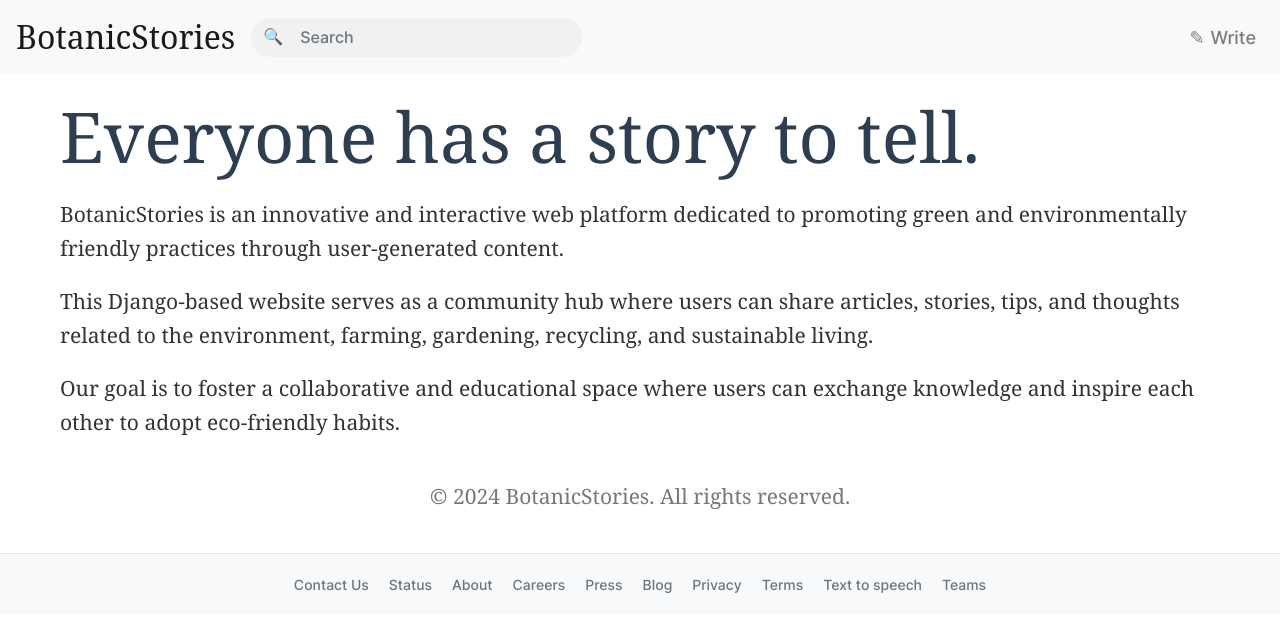
After one commit to JivinVarghese/BotanicStories, a Django app: page /about/ in a window 1280 px wide. The commit adds this page. Shown: the top 632 px of the page. Run offline with Django 5.2, Linux system fonts and the light colour scheme; some libraries are stand-ins or nearby versions; some web fonts are replaced.

Commit message:
added about page and ui fix

```diff
--- /dev/null
+++ b/myapp/templates/about.html
@@ -0,0 +1,39 @@
+{% extends 'base.html' %}
+{% load static %}
+{% block content %}
+    <style>
+        .about-page {
+            max-width: 1200px; /* Increase the max width for more spacing */
+            margin: 0 auto;
+            padding: 20px;
+            font-family: 'Georgia', serif;
+            color: #333;
+            line-height: 1.6;
+            text-align: left;
+        }
+        .about-page h1 {
+            font-size: 70px; /* 75% of 7em */
+            margin-bottom: 20px;
+            color: #2c3e50;
+        }
+        .about-page p {
+            font-size: 21px; /* 75% of 3em */
+            margin-bottom: 20px;
+        }
+        .about-page footer {
+            margin-top: 40px;
+            font-size: 1.5em; /* 75% of 2em */
+            color: #777;
+            text-align: center; /* Center align the text in footer */
+        }
+    </style>
+    <div class="about-page">
+        <h1>Everyone has a story to tell.</h1>
+        <p>BotanicStories is an innovative and interactive web platform dedicated to promoting green and environmentally friendly practices through user-generated content.</p>
+        <p>This Django-based website serves as a community hub where users can share articles, stories, tips, and thoughts related to the environment, farming, gardening, recycling, and sustainable living.</p>
+        <p>Our goal is to foster a collaborative and educational space where users can exchange knowledge and inspire each other to adopt eco-friendly habits.</p>
+        <footer>
+            <p>&copy; 2024 BotanicStories. All rights reserved.</p>
+        </footer>
+    </div>
+{% endblock %}
--- a/myapp/templates/base.html
+++ b/myapp/templates/base.html
@@ -154,7 +154,7 @@
         <div class="footer-links">
             <a href="#">Contact Us</a>
             <a href="#">Status</a>
-            <a href="#">About</a>
+            <a href="{% url 'about' %}">About</a>
             <a href="#">Careers</a>
             <a href="#">Press</a>
             <a href="#">Blog</a>
--- a/myapp/templates/home.html
+++ b/myapp/templates/home.html
@@ -28,12 +28,12 @@
                 <span>{{ post.date | date:"F d, Y" }}</span>
                 <span>
                     <i class="fa-solid fa-heart like-icon remove-like"
-                        style="color: #FF3040;"
+                        style="color: #FF3040; font-size: 19px"
                     ></i>
                 <span>{{ post.likes_count }}</span></span>
                 <span>
                     <i class="fa-regular fa-comment"
-{#                        style="color: #FF3040;"#}
+                        style="font-size: 19px"
                     ></i>
                     <span>{{ post.comments_count }}</span></span>
                 <span class="bookmark-container">
--- a/myapp/templates/user_profile.html
+++ b/myapp/templates/user_profile.html
@@ -59,12 +59,12 @@
                                                 <div class="post-meta">
                                                 <span>
                                                 <i class="fa-solid fa-heart like-icon remove-like"
-                                                    style="color: #FF3040;"
+                                                    style="color: #FF3040; font-size: 19px"
                                                 ></i>
                                                 <span>{{ post.likes_count }}</span></span>
                                                 <span>
                                                 <i class="fa-regular fa-comment"
-                            {#                        style="color: #FF3040;"#}
+                                                    style="font-size: 19px"
                                                 ></i>
                                                 <span>{{ post.comments_count }}</span></span>
                                                 <span class="bookmark-container">
--- a/myapp/urls.py
+++ b/myapp/urls.py
@@ -18,5 +18,6 @@ urlpatterns = [
                   path('search/', views.search_posts, name='search_posts'),
                   path('bookmark/', views.bookmark_view, name='bookmark'),
                   path('like/', views.like_view, name='like_view'),
+                  path('about/', views.about, name='about'),
 
               ] + static(settings.MEDIA_URL, document_root=settings.MEDIA_ROOT)
--- a/myapp/views.py
+++ b/myapp/views.py
@@ -245,3 +245,7 @@ def like_view(request):
             return JsonResponse({'status': 'removed', 'likes_count': post.likes_count()})
 
     return JsonResponse({'error': 'Invalid request'}, status=400)
+
+
+def about(request):
+    return render(request, 'about.html')
```
Also changed, not shown: myapp/templates/view_post.html (+10 -5 lines).
